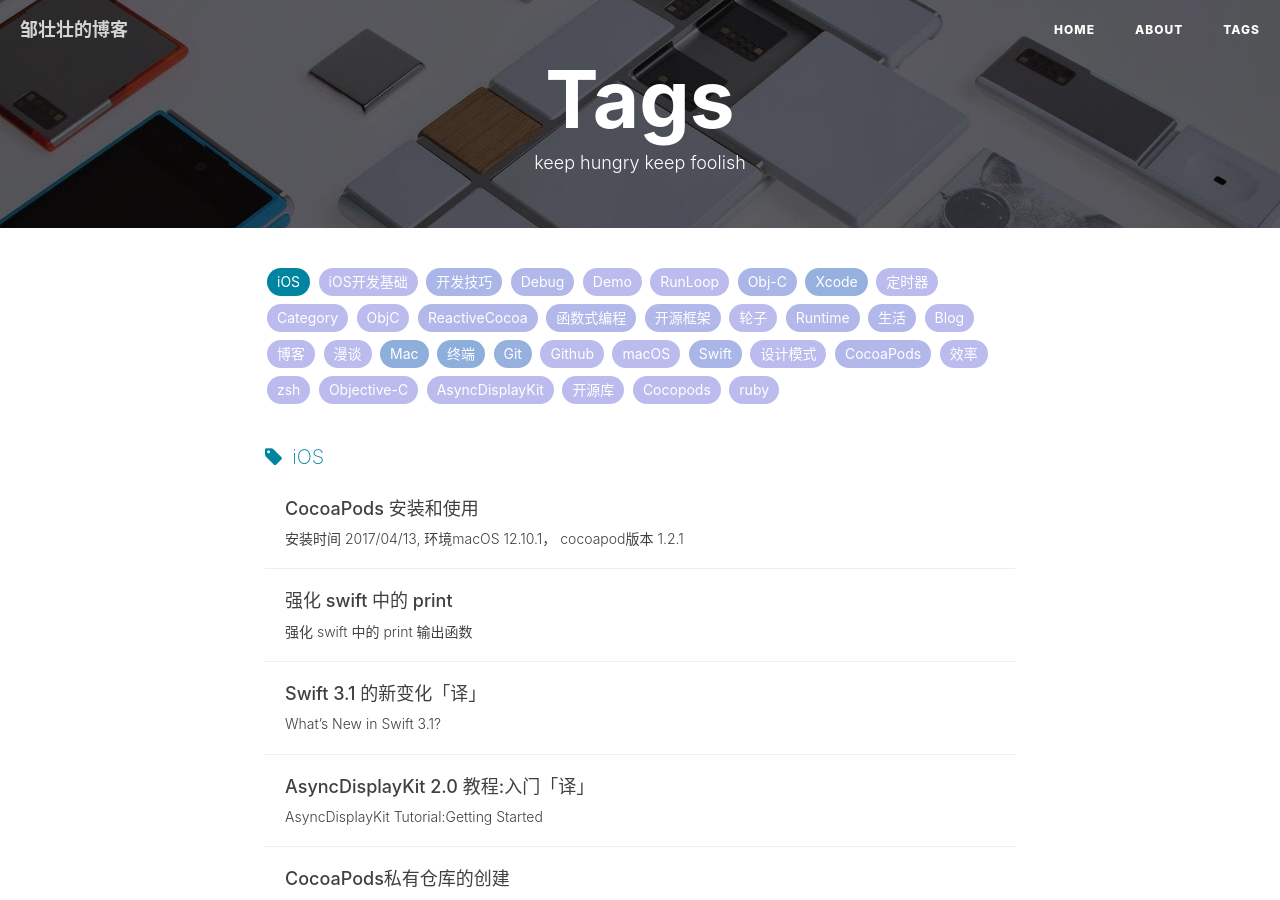
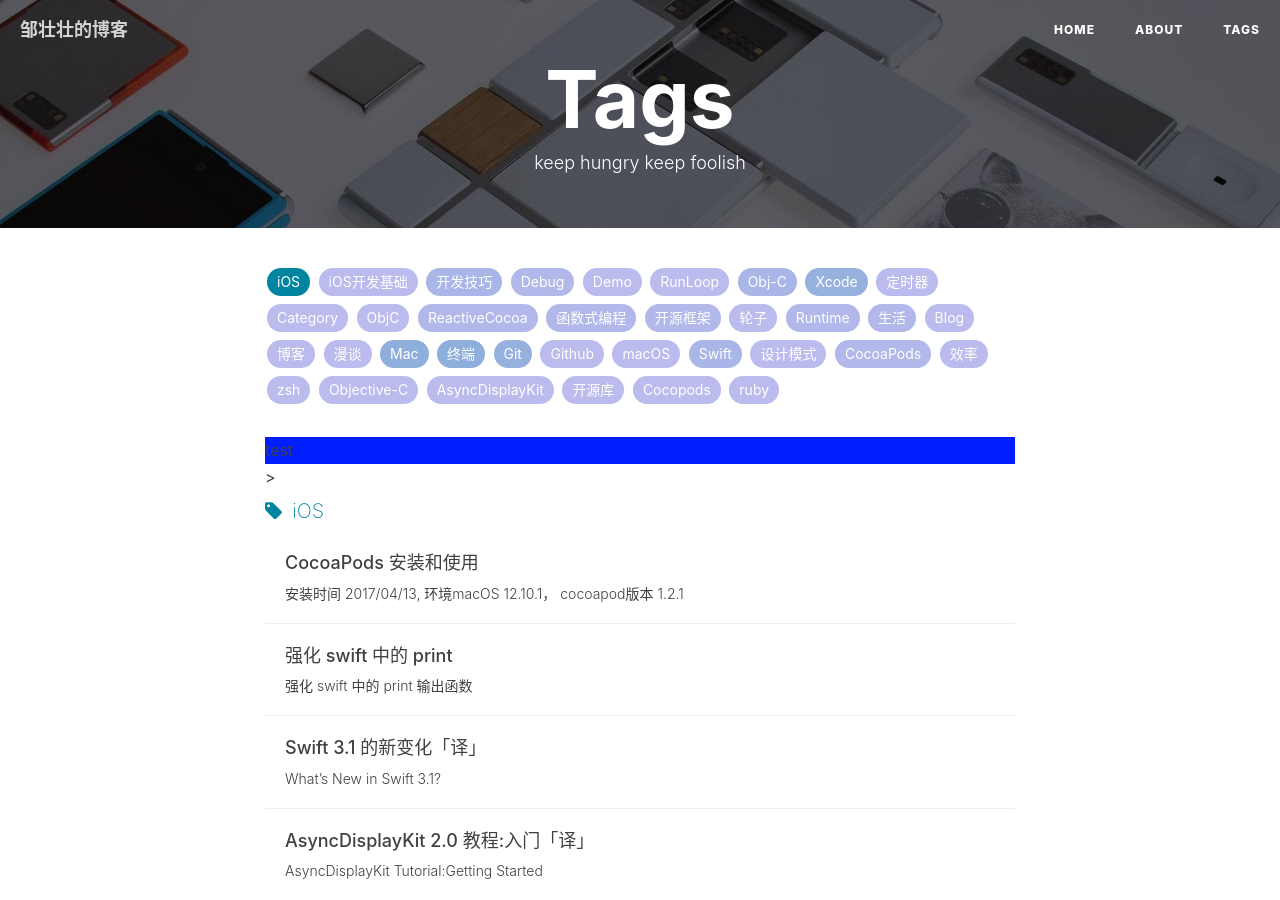
Before and after one commit to zou145688zhuang/zou145688zhuang.github.io, a Jekyll site: the page built from tags.html, in a window 1280 px wide and 900 px high. Built offline with Jekyll 4.4.1, drawn with Linux system fonts in a browser that asks for light colours; nearby versions of some CDN libraries; comment, search, counter and statistics services are not loaded.

Commit message:
tagsTest111111

```diff
--- a/tags.html
+++ b/tags.html
@@ -29,7 +29,7 @@ header-img: "img/tag-bg.jpg"
 				<a href="#{{ tag[0] }}" title="{{ tag[0] }}" rel="{{ tag[1].size }}">{{ tag[0] }}</a>
 				{% endfor %}
 			</div>
-
+           <div style="background-color: rgb(0,30,255);">test</div>>
             <!--<blockquote class="tag-comments">
                 标签命名规范：
                     <li>行业观察、职位、公司优先使用中文</li>
```
